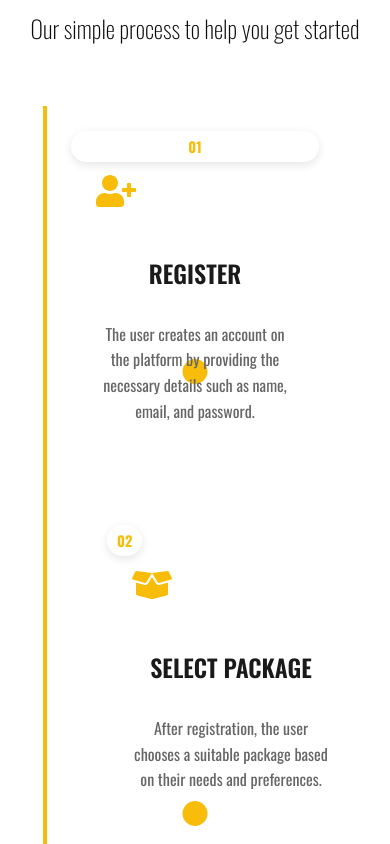
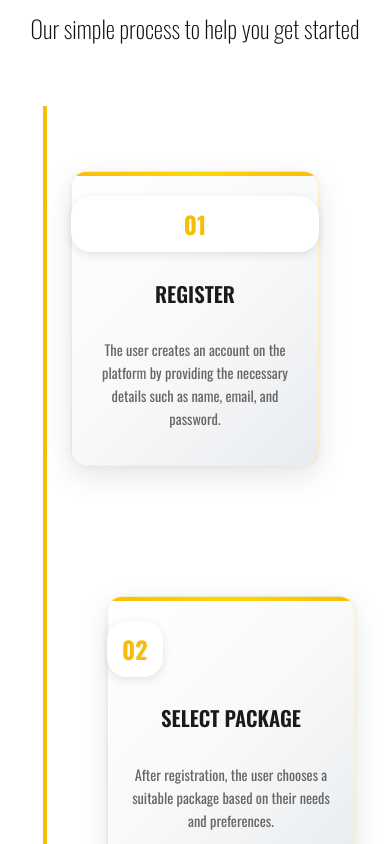
Before and after one commit to Mehreen-Israr/Lead-Magnet, a React (Create React App) app in the folder frontend/: page / in a window 390 px wide. Shown: the part 1320-2164 px from the top of the page. Built offline with nearby package versions, Linux system fonts and the light colour scheme.

Commit message:
How it works page final

```diff
--- a/frontend/src/components/HowItWorks.css
+++ b/frontend/src/components/HowItWorks.css
@@ -89,12 +89,12 @@
 
 .step-number {
   position: absolute;
-  top: -15px;
-  font-size: 0.9rem;
+  top: 50px;
+  font-size: 1.5rem;
   font-weight: bold;
   color: #F8BD0A;
   background: white;
-  padding: 5px 10px;
+  padding: 10px 15px;
   border-radius: 20px;
   box-shadow: 0 3px 10px rgba(0, 0, 0, 0.1);
   z-index: 999;
@@ -108,11 +108,45 @@
   left: 20px;
 }
 
+.gradient-box {
+  background: linear-gradient(135deg, #ffffff 0%, #f8f9fa 50%, #e9ecef 100%);
+  border-radius: 20px;
+  padding: 30px 25px;
+  margin: 10px 0;
+  box-shadow:
+    0 10px 30px rgba(0, 0, 0, 0.1),
+    0 1px 8px rgba(0, 0, 0, 0.05);
+  border: 1px solid rgba(248, 189, 10, 0.2);
+  position: relative;
+  overflow: hidden;
+  transition: all 0.3s ease;
+  backdrop-filter: blur(10px);
+}
+
+.gradient-box::before {
+  content: '';
+  position: absolute;
+  top: 0;
+  left: 0;
+  right: 0;
+  height: 4px;
+  background: linear-gradient(90deg, #F8BD0A 0%, #FFD700 50%, #F8BD0A 100%);
+  border-radius: 20px 20px 0 0;
+}
+
+.gradient-box:hover {
+  transform: translateY(-5px);
+  box-shadow:
+    0 20px 40px rgba(0, 0, 0, 0.15),
+    0 5px 15px rgba(248, 189, 10, 0.2);
+  border-color: rgba(248, 189, 10, 0.4);
+}
+
 .step-content {
   display: flex;
   flex-direction: column;
-  max-width: 80%;
-  margin: 0 auto;
+  position: relative;
+  z-index: 1;
 }
 
 .step-icon-container {
@@ -164,6 +198,11 @@
   .right .step-number {
     left: 20px;
   }
+
+  .gradient-box {
+    padding: 25px 20px;
+    margin: 5px 0;
+  }
 }
 
 @media (max-width: 768px) {
@@ -175,4 +214,21 @@
   .section-title {
     font-size: 2rem;
   }
+
+  .gradient-box {
+    padding: 20px 15px;
+    border-radius: 15px;
+  }
+
+  .step-icon {
+    font-size: 2rem;
+  }
+
+  .step-title {
+    font-size: 1.3rem;
+  }
+
+  .step-description {
+    font-size: 0.9rem;
+  }
 }
--- a/frontend/src/components/HowItWorks.js
+++ b/frontend/src/components/HowItWorks.js
@@ -80,10 +80,12 @@ const HowItWorks = () => {
       }}
     >
       <div className="step-number">0{step.id}</div>
-      <div className="step-content">
-        <div className="step-icon-container">{step.icon}</div>
-        <h3 className="step-title">{step.title}</h3>
-        <p className="step-description">{step.description}</p>
+      <div className="gradient-box">
+        <div className="step-content">
+          <div className="step-icon-container">{step.icon}</div>
+          <h3 className="step-title">{step.title}</h3>
+          <p className="step-description">{step.description}</p>
+        </div>
       </div>
     </motion.div>
   ))}
```
